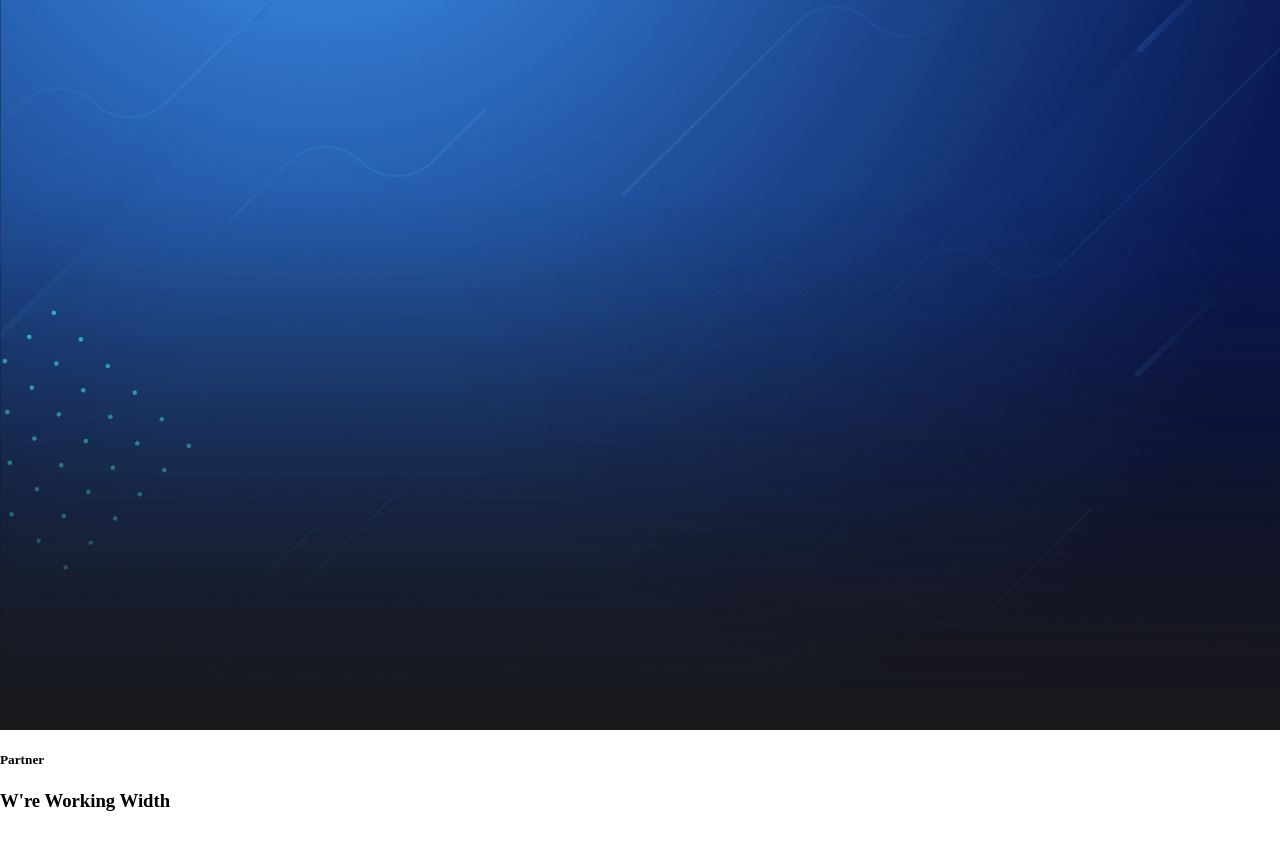
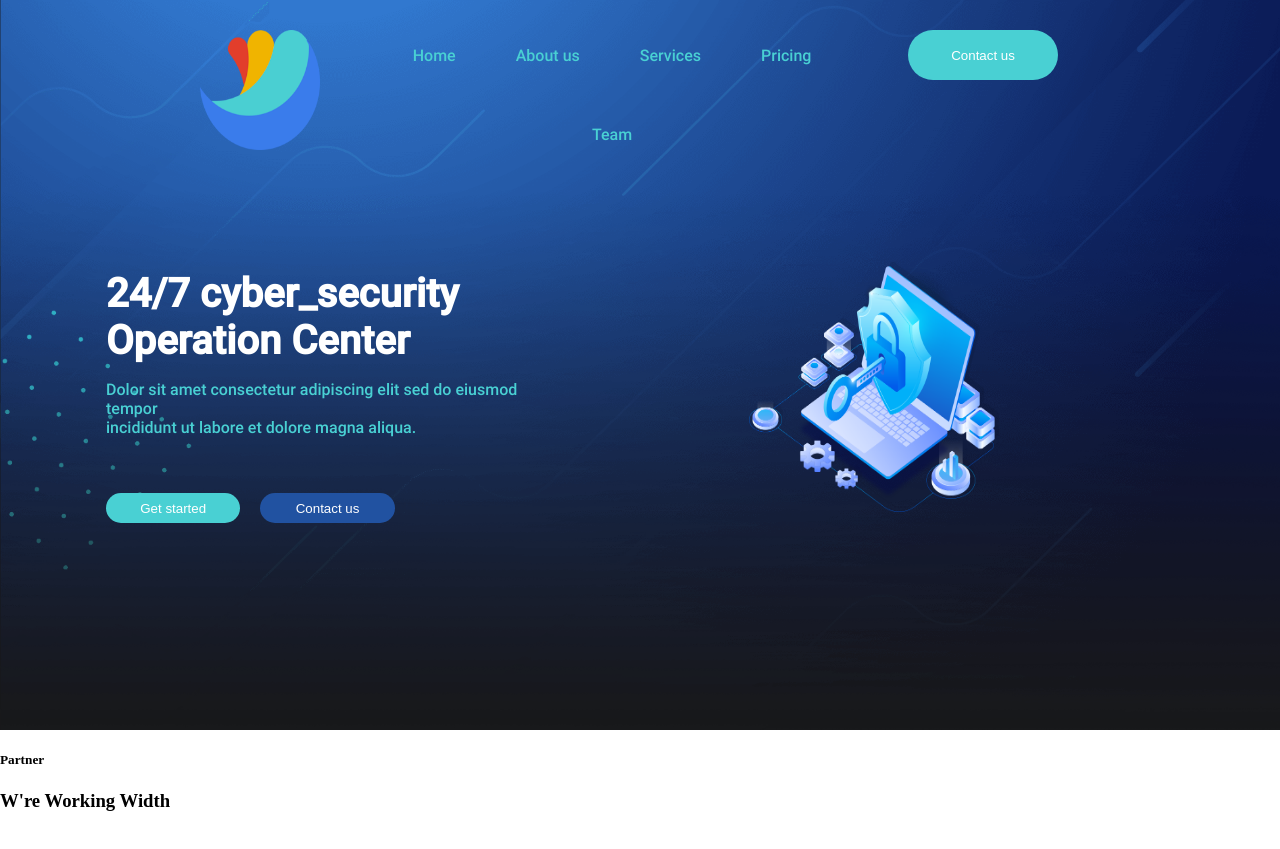
Before and after one commit to Xmen0076/yasser_Steeven_Molen_Star, a plain HTML site: page index.html in a window 1280 px wide. Drawn offline with Linux system fonts and the light colour scheme.

Commit message:
try merge

```diff
--- a/index.html
+++ b/index.html
@@ -8,8 +8,45 @@
 </head>
 <body>
 
+
     <header>
-
+        <div class="headertop">
+            <div class="headertopleft">
+                <img src="./public/src/img/logo-img.png" alt="">
+            </div>
+            <div class="headertopright">
+                <ul>
+                    <a href="">Home</a>
+                    <a href="">About us</a>
+                    <a href="">Services</a>
+                    <a href="">Pricing</a>
+                    <a href="">Team</a>
+                    </ul>
+                    <button> Contact us</button>
+                </div>
+            <div class="headerbottom">
+                <div class="headerbottomleft">
+                    <p>
+                        24/7 cyber_security <br>
+                        Operation Center
+                    </p>
+                    <p>
+                        Dolor sit amet consectetur adipiscing elit sed do eiusmod tempor <br>
+                        incididunt ut labore et dolore magna aliqua.
+                    </p>
+                    <div class="buttonheader">
+                        <button class="get_started">
+                            Get started
+                        </button>
+                        <button class="contact_us">
+                            Contact us
+                        </button>
+                    </div>
+                </div>
+                <div class="headerbottomright">
+                    <img src="./public/src/img/banner-right-img.png" alt="">
+                </div>
+            </div>
     </header>
     <main>
         <section class="partners">
```
